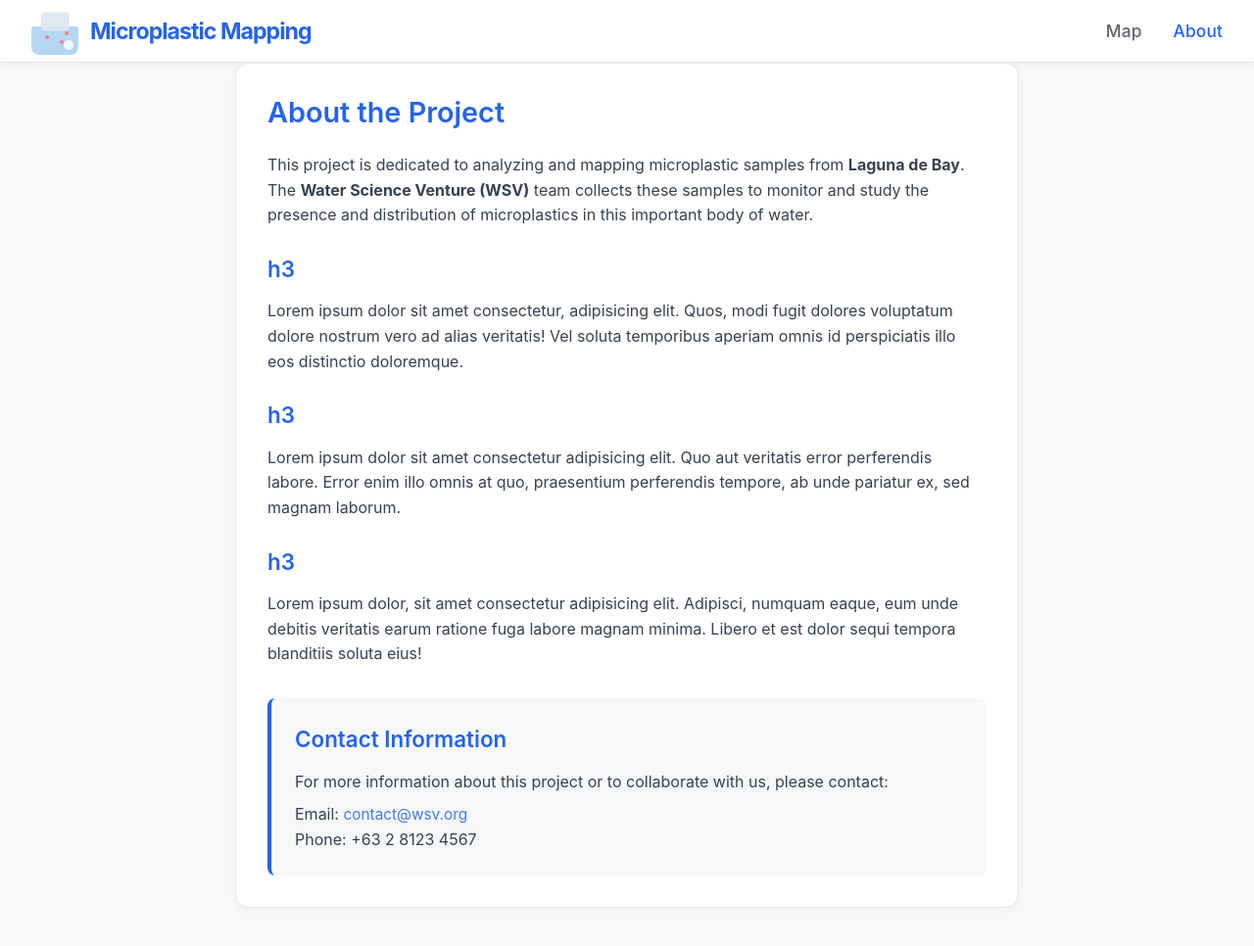
After one commit to joseph-portfolio/Thesis, a Flask app: page /about in a window 1280 px wide. The commit adds this page. Shown: the top 966 px of the page at 98% size. Run offline with Flask 3, Linux system fonts and the light colour scheme; some libraries are stand-ins or nearby versions.

Commit message:
added about.html, changed sidebar contents

```diff
--- a/app.py
+++ b/app.py
@@ -15,6 +15,10 @@ table = dynamodb.Table('MicroplasticData')
 @app.route("/")
 def index():
     return render_template("index.html")
+
+@app.route("/about")
+def about():
+    return render_template("about.html")
 
 @app.route("/filter_markers", methods=["POST"])
 def filter_markers():
--- /dev/null
+++ b/templates/about.html
@@ -0,0 +1,63 @@
+<!DOCTYPE html>
+<html lang="en">
+<head>
+    <meta charset="UTF-8">
+    <title>About - Microplastic Mapping</title>
+
+    <!-- CSS -->
+    <link rel="stylesheet" href="{{ url_for('static', filename='style.css') }}">
+    <link rel="stylesheet" href="https://code.jquery.com/ui/1.10.2/themes/smoothness/jquery-ui.css" />
+
+    <!-- JS Libraries -->
+    <script src="https://code.jquery.com/jquery-1.9.1.js"></script>
+    <script src="https://code.jquery.com/ui/1.10.2/jquery-ui.js"></script>
+</head>
+<body>
+    <div class="app-shell">
+        <header class="main-header">
+            <a href="/" style="text-decoration: none;">
+                <div class="logo-title">
+                    <div class="logo-box">
+                        <div class="microplastic"></div>
+                        <div class="microplastic"></div>
+                        <div class="microplastic"></div>
+                        <div class="propeller"></div>
+                    </div>
+                    <span class="main-title">Microplastic Mapping</span>
+                </div>
+            </a>
+            <nav class="main-nav">
+                <a href="/" class="nav-link">Map</a>
+                <a href="/about" class="nav-link active">About</a>
+            </nav>
+        </header>
+        <div class="main-content">
+            <div class="about-container" style="padding: 2rem; max-width: 800px; margin: 0 auto; background: #fff; border-radius: 14px; box-shadow: 0 2px 8px rgba(0,0,0,0.04); border: 1px solid #e5e7eb;">
+                <h2 style="color: #2563eb; font-size: 1.8rem; margin-bottom: 1.5rem; font-weight: 600;">About the Project</h2>
+
+                <div style="font-size: 1rem; line-height: 1.6; color: #374151;">
+                    <p>This project is dedicated to analyzing and mapping microplastic samples from <b>Laguna de Bay</b>. The <b>Water Science Venture (WSV)</b> team collects these samples to monitor and study the presence and distribution of microplastics in this important body of water.</p>
+
+                    <h3 style="color: #2563eb; font-size: 1.4rem; margin: 1.5rem 0 0.8rem; font-weight: 600;">h3</h3>
+                    <p>Lorem ipsum dolor sit amet consectetur, adipisicing elit. Quos, modi fugit dolores voluptatum dolore nostrum vero ad alias veritatis! Vel soluta temporibus aperiam omnis id perspiciatis illo eos distinctio doloremque.</p>
+
+                    <h3 style="color: #2563eb; font-size: 1.4rem; margin: 1.5rem 0 0.8rem; font-weight: 600;">h3</h3>
+                    <p>Lorem ipsum dolor sit amet consectetur adipisicing elit. Quo aut veritatis error perferendis labore. Error enim illo omnis at quo, praesentium perferendis tempore, ab unde pariatur ex, sed magnam laborum.</p>
+
+                    <h3 style="color: #2563eb; font-size: 1.4rem; margin: 1.5rem 0 0.8rem; font-weight: 600;">h3</h3>
+                    <p>Lorem ipsum dolor, sit amet consectetur adipisicing elit. Adipisci, numquam eaque, eum unde debitis veritatis earum ratione fuga labore magnam minima. Libero et est dolor sequi tempora blanditiis soluta eius!</p>
+
+                    <div style="margin-top: 2rem; padding: 1.5rem; background: #f6f8fa; border-radius: 8px; border-left: 4px solid #2563eb;">
+                        <h3 style="color: #2563eb; font-size: 1.4rem; margin: 0 0 0.8rem; font-weight: 600;">Contact Information</h3>
+                        <p>For more information about this project or to collaborate with us, please contact:</p>
+                        <p style="margin-top: 0.5rem;">
+                            Email: <a href="mailto:contact@wsv.org" class="sidebar-link">contact@wsv.org</a><br>
+                            Phone: +63 2 8123 4567
+                        </p>
+                    </div>
+                </div>
+            </div>
+        </div>
+    </div>
+</body>
+</html>
```
Also changed, not shown: templates/index.html (+8 -9 lines).
